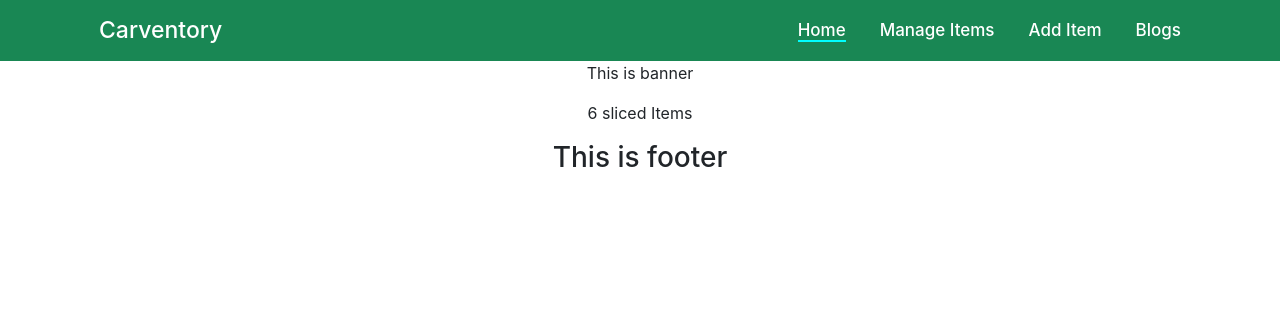
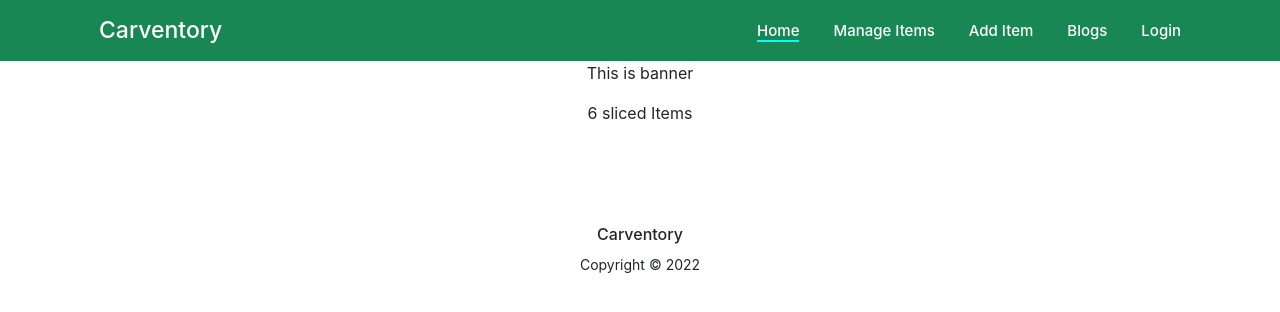
Before and after one commit to rashedevs/carventory-client, a React (Create React App) app: page / in a window 1280 px wide. Shown: the top 312 px of the page. Built offline with nearby package versions, Linux system fonts and the light colour scheme.

Commit message:
login and register page created

```diff
--- a/public/index.html
+++ b/public/index.html
@@ -22,7 +22,7 @@
       work correctly both with client-side routing and a non-root public URL.
       Learn how to configure a non-root public URL by running `npm run build`.
     -->
-  <title>React App</title>
+  <title>Carventory</title>
 
   <link href="https://cdn.jsdelivr.net/npm/bootstrap@5.0.2/dist/css/bootstrap.min.css" rel="stylesheet"
     integrity="sha384-EVSTQN3/azprG1Anm3QDgpJLIm9Nao0Yz1ztcQTwFspd3yD65VohhpuuCOmLASjC" crossorigin="anonymous">
--- a/src/App.js
+++ b/src/App.js
@@ -3,8 +3,10 @@ import './App.css';
 import AddItem from './Pages/AddItem/AddItem';
 import Blogs from './Pages/Blogs/Blogs';
 import Home from './Pages/Home/Home/Home';
+import Login from './Pages/Login/Login';
 import ManageItems from './Pages/ManageItems/ManageItems';
 import NotFound from './Pages/NotFound/NotFound';
+import Register from './Pages/Register/Register';
 import Footer from './Pages/Shared/Footer/Footer';
 import Header from './Pages/Shared/Header/Header';
 
@@ -18,6 +20,8 @@ function App() {
         <Route path='/manage' element={<ManageItems></ManageItems>}></Route>
         <Route path='/add' element={<AddItem></AddItem>}></Route>
         <Route path='/blogs' element={<Blogs></Blogs>}></Route>
+        <Route path='/login' element={<Login></Login>}></Route>
+        <Route path='/register' element={<Register></Register>}></Route>
         <Route path='*' element={<NotFound></NotFound>}></Route>
       </Routes>
       <Footer></Footer>
--- /dev/null
+++ b/src/Pages/Login/Login.js
@@ -0,0 +1,12 @@
+import React from 'react';
+import './Login.css';
+
+const Login = () => {
+    return (
+        <div>
+            <h3>This is login form</h3>
+        </div>
+    );
+};
+
+export default Login;
--- /dev/null
+++ b/src/Pages/Register/Register.js
@@ -0,0 +1,12 @@
+import React from 'react';
+import './Register.css'
+
+const Register = () => {
+    return (
+        <div>
+            <h3>Registration form</h3>
+        </div>
+    );
+};
+
+export default Register;
--- a/src/Pages/Shared/Footer/Footer.css
+++ b/src/Pages/Shared/Footer/Footer.css
@@ -0,0 +1,4 @@
+.content {
+    margin-top: 100px;
+    align-items: center;
+}
--- a/src/Pages/Shared/Footer/Footer.js
+++ b/src/Pages/Shared/Footer/Footer.js
@@ -3,9 +3,10 @@ import './Footer.css'
 
 const Footer = () => {
     return (
-        <div>
-            <h3>This is footer</h3>
-        </div>
+        <footer className='container-fluid content'>
+            <h6>Carventory</h6>
+            <p><small>Copyright &copy; {new Date().getFullYear()}</small></p>
+    </footer>
     );
 };
 
--- a/src/Pages/Shared/Header/Header.css
+++ b/src/Pages/Shared/Header/Header.css
@@ -1,6 +1,6 @@
 .navbar a {
     margin: 0 17px;
-    font-size: 17px;
+    font-size: 15px;
     font-weight: 500;
     color: #FFFF !important;
     text-decoration: none;
--- a/src/Pages/Shared/Header/Header.js
+++ b/src/Pages/Shared/Header/Header.js
@@ -18,6 +18,7 @@ const Header = () => {
       <CustomLink to='/manage'>Manage Items</CustomLink>
       <CustomLink to='/add'>Add Item</CustomLink>
       <CustomLink to='/blogs'>Blogs</CustomLink>
+      <CustomLink eventkey={2} as={Link} to="/login">Login</CustomLink>
     </Nav>
   </Navbar.Collapse>
   </Container>
```
Also changed, not shown: src/Pages/Login/Login.css (added), src/Pages/Register/Register.css (added).
